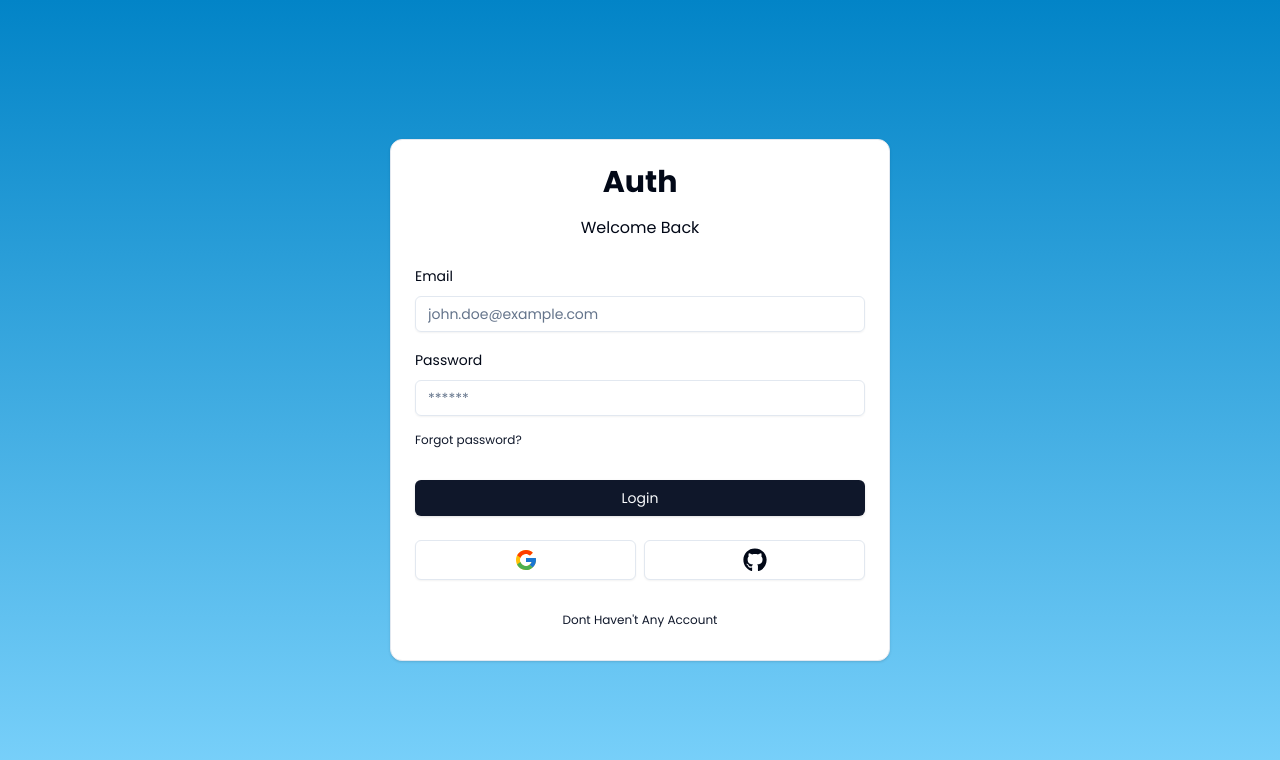
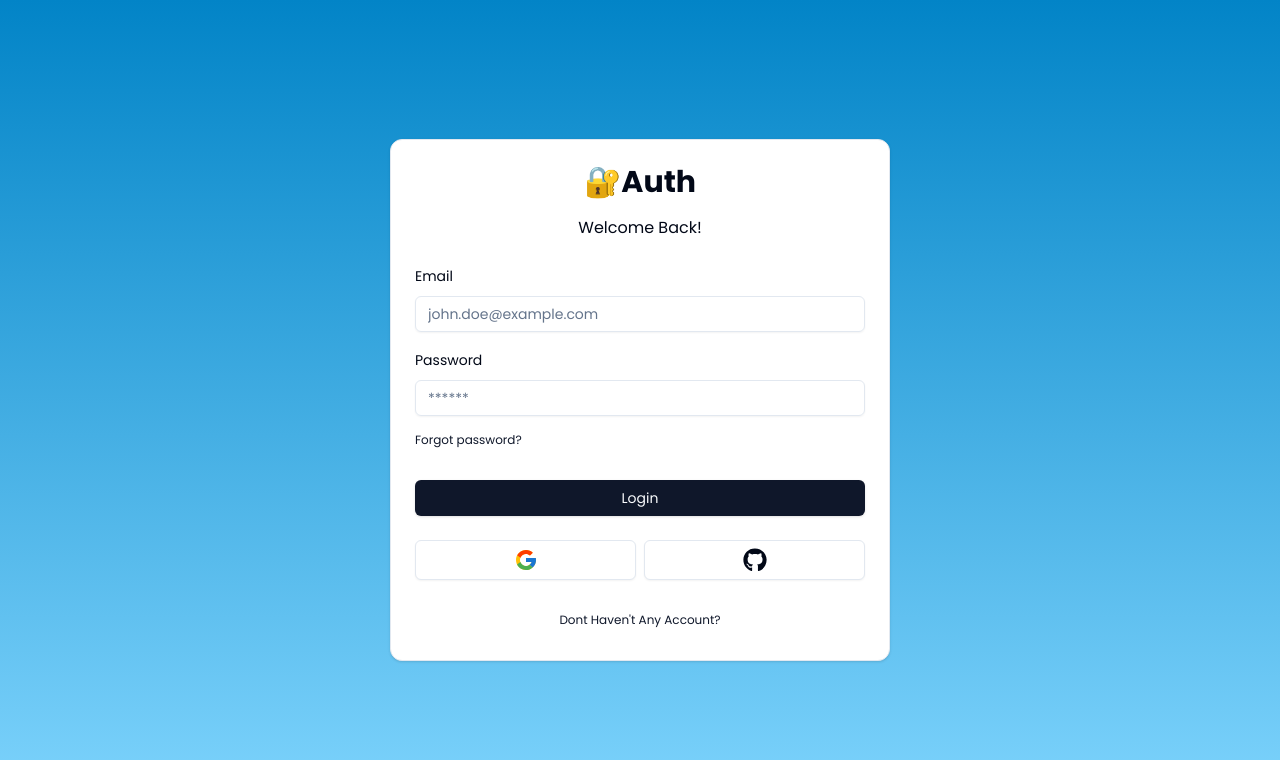
Before and after one commit to WalterIt/NEXT-AUTH5_MY_FINANCES, a Next.js app: page /login in a window 1280 px wide. Shown: the top 760 px of the page. Built offline with nearby package versions, Linux system fonts and the light colour scheme; no server answers.

Commit message:
UPDATED: header, login-form, register-form & index.ts

```diff
--- a/components/auth/header.tsx
+++ b/components/auth/header.tsx
@@ -10,7 +10,7 @@ interface HeaderProps {
 export const Header = ({label} : HeaderProps) => {
   return (
     <div className='w-full flex flex-col justify-center items-center gap-y-4'>
-        <h1 className={cn("text-3xl font-semibold")}>Auth</h1>
+        <h1 className={cn("text-3xl font-semibold")}> 🔐Auth</h1>
         <p>{label}</p>
     </div>
   )
--- a/components/auth/login-form.tsx
+++ b/components/auth/login-form.tsx
@@ -24,6 +24,7 @@ export const LoginForm = () => {
     const [error,setError] = useState<string | undefined>("")
     const [success,setSuccess] = useState<string | undefined>("")
     const [isPending, startTransition] = useTransition()
+
     const form = useForm<z.infer<typeof LoginSchema>>({
         resolver: zodResolver(LoginSchema),
         defaultValues : {
@@ -58,7 +59,12 @@ export const LoginForm = () => {
     }
 
     return (
-       <CardWrapper headerLabel="Welcome Back" backButtonLabel="Dont Haven't Any Account" backButtonHref="/auth/register" showSocial>
+       <CardWrapper
+        headerLabel="Welcome Back!"
+        backButtonLabel="Dont Haven't Any Account?"
+        backButtonHref="/register"
+        showSocial
+      >
             <Form {...form}>
                 <form className="space-y-6" onSubmit={form.handleSubmit(onSubmit)}>
                     <div className="space-y-4">
@@ -123,7 +129,7 @@ export const LoginForm = () => {
                                     asChild
                                     className="px-0 font-normal"
                                   >
-                                    <Link href="/auth/reset">
+                                    <Link href="/reset">
                                       Forgot password?
                                     </Link>
                                   </Button>
@@ -137,6 +143,7 @@ export const LoginForm = () => {
                     </div>
                         <FormError message={error} />
                         <FormSuccess message={success} />
+                        {/* <FormSuccess message="Login Successful!" /> */}
                         <Button
                           disabled={isPending}
                           type="submit"
--- a/components/auth/register-form.tsx
+++ b/components/auth/register-form.tsx
@@ -41,7 +41,12 @@ export const RegisterForm = () => {
     }
 
     return (
-       <CardWrapper headerLabel="Create an app" backButtonLabel="Already Have an Account" backButtonHref="/auth/login" showSocial>
+       <CardWrapper
+            headerLabel="Create an Account"
+            backButtonLabel="Already Have an Account?"
+            backButtonHref="/login"
+            showSocial
+        >
             <Form {...form}>
                 <form className="space-y-6" onSubmit={form.handleSubmit(onSubmit)}>
                     <div className="space-y-4">
--- a/schemas/index.ts
+++ b/schemas/index.ts
@@ -4,6 +4,9 @@ import * as z from "zod";
 
 export const SettingsSchema = z.object({
     name:z.optional(z.string()),
+    // email:z.string().email({
+    //     message : "Email is Required!"
+    // }),
     email:z.optional(z.string().email()),
     isTwoFactorEnabled : z.optional(z.boolean()),
     role : z.enum([UserRole.ADMIN,UserRole.USER]),
```
Lines whose indentation alone changed are shown as unchanged.
